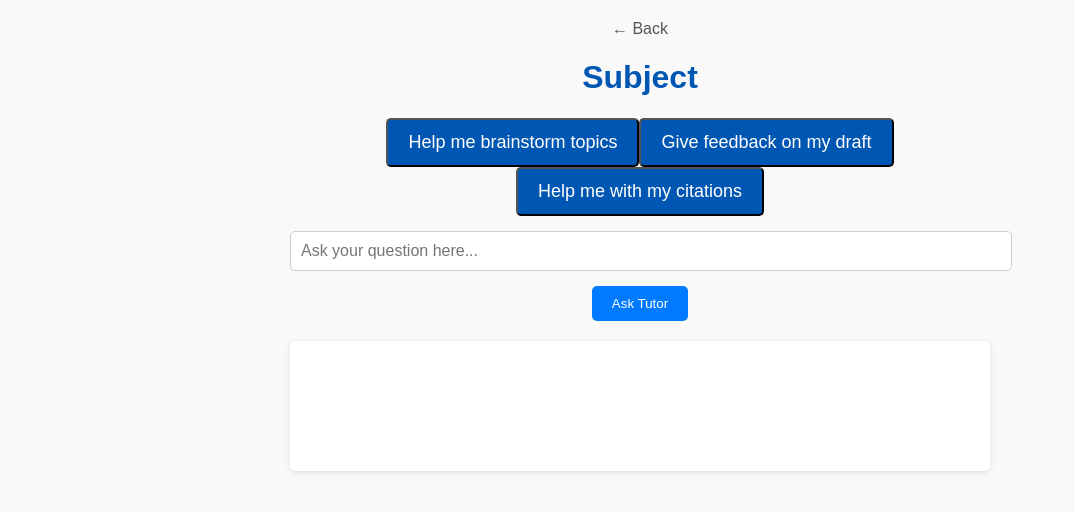
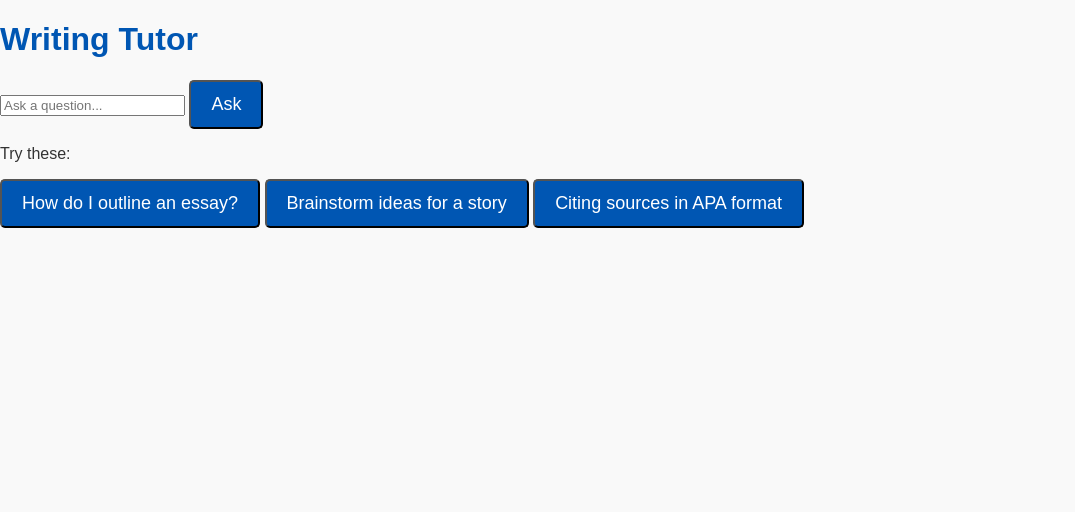
Before and after one commit to Brooksw453/Tutor, a plain HTML site: page subject.html in a window 1280 px wide. Shown: the whole page, without its empty margins (0-1075 px from the left). Drawn offline with Linux system fonts and the light colour scheme.

Commit message:
Update subject.html

```diff
--- a/subject.html
+++ b/subject.html
@@ -1,25 +1,45 @@
 <!DOCTYPE html>
 <html lang="en">
 <head>
-    <meta charset="UTF-8">
-    <meta name="viewport" content="width=device-width, initial-scale=1">
-    <title>Tutoring Support - Subject</title>
-    <link rel="stylesheet" href="style.css">
+  <meta charset="UTF-8" />
+  <meta name="viewport" content="width=device-width, initial-scale=1.0" />
+  <title>Writing Tutor</title>
+  <link rel="stylesheet" href="style.css" />
 </head>
 <body>
-<div class="container">
-    <a href="index.html" class="back-btn">← Back</a>
-    <h1 id="subject-title">Subject</h1>
 
-    <div class="suggestions" id="suggestions"></div>
+  <h1>Writing Tutor</h1>
+  <!-- Search box and submit button -->
+  <div class="query-section">
+    <input type="text" id="queryInput" placeholder="Ask a question..." />
+    <button class="btn primary" onclick="sendQuery()">Ask</button>
+  </div>
 
-    <input type="text" id="user-input" placeholder="Ask your question here..." />
+  <!-- Suggested queries for Writing tutor -->
+  <div class="suggestions">
+    <p>Try these:</p>
+    <button type="button" class="btn suggestion"
+            onclick="sendQuery('How do I outline an essay?')">
+      How do I outline an essay?
+    </button>
+    <button type="button" class="btn suggestion"
+            onclick="sendQuery('Can you help brainstorm ideas for a story?')">
+      Brainstorm ideas for a story
+    </button>
+    <button type="button" class="btn suggestion"
+            onclick="sendQuery('How should I cite sources in APA format?')">
+      Citing sources in APA format
+    </button>
+  </div>
 
-    <button id="submit-btn">Ask Tutor</button>
+  <!-- Area to display the AI tutor's response -->
+  <div id="response" class="output"></div>
 
-    <div class="response" id="response-box"></div>
-</div>
+  <!-- System prompt for the Writing tutor (hidden from UI, used in script) -->
+  <script>
+    const systemPrompt = "You are a Writing Tutor. Assist with brainstorming, outlining, drafting, feedback, and citations. Do not write for the student but help shape their work.";
+  </script>
+  <script src="script.js"></script>
 
-<script src="script.js"></script>
 </body>
 </html>
```
